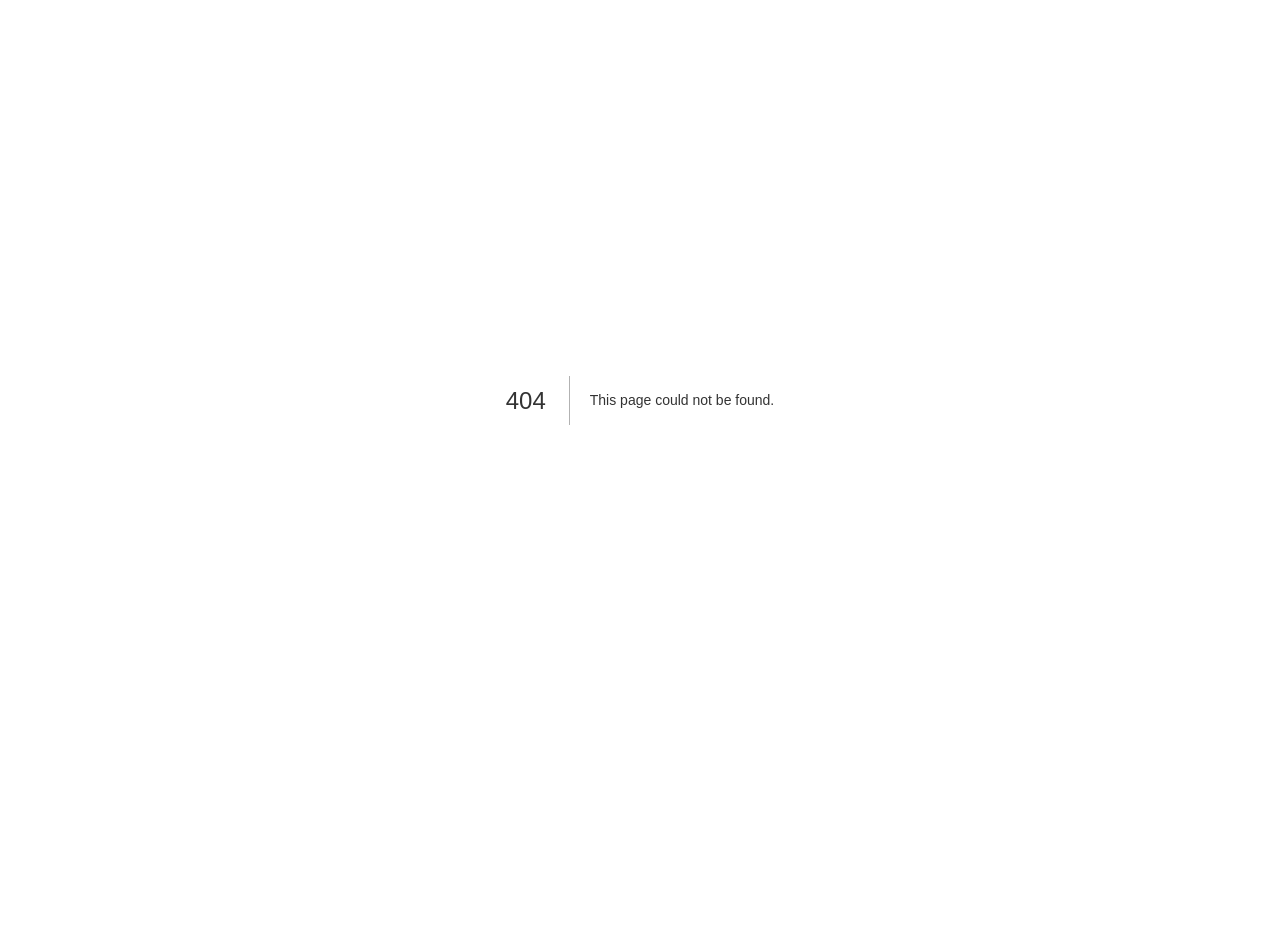
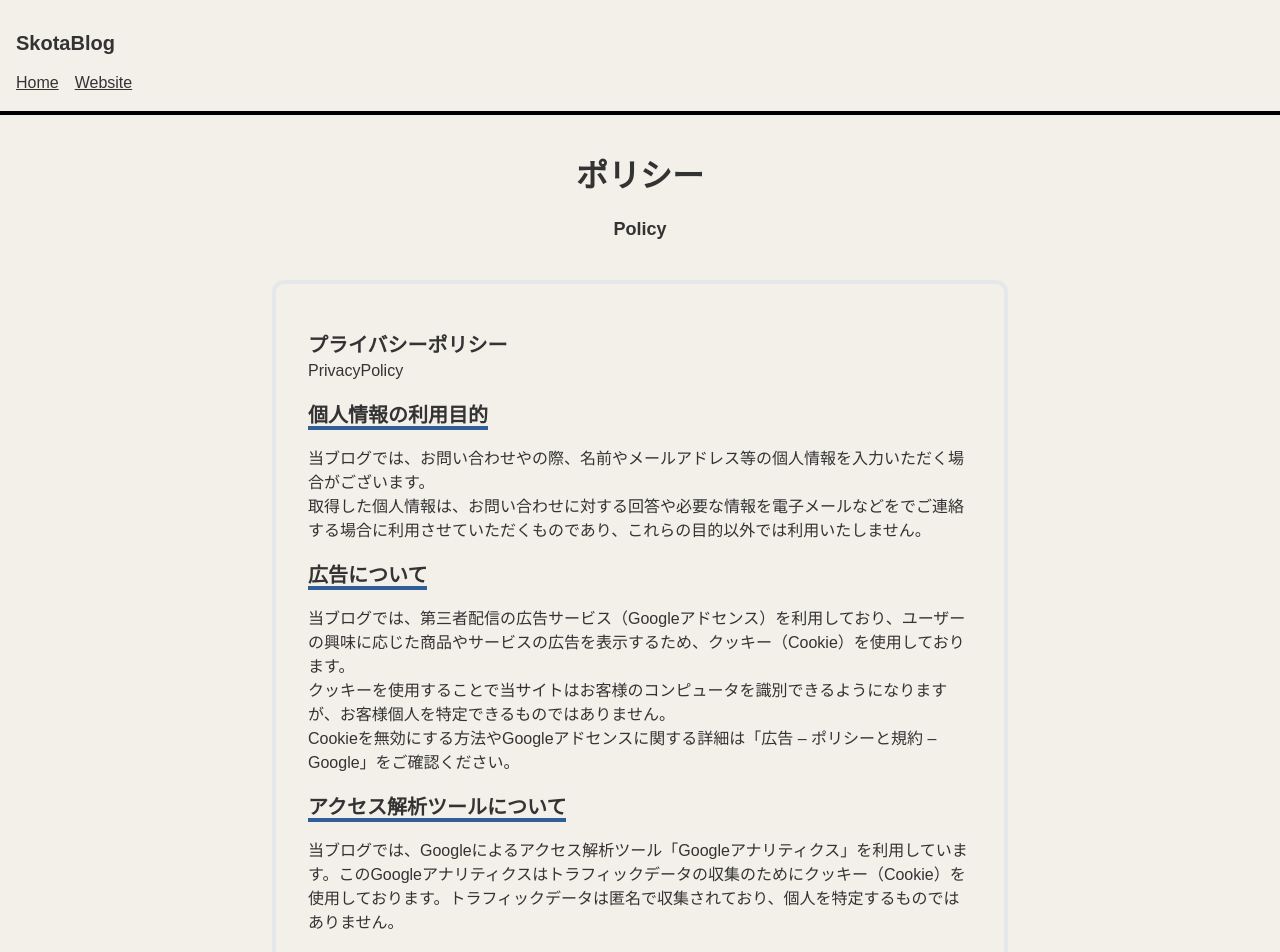
Before and after one commit to Skota11/Blog, a Next.js app: page /policy in a window 1280 px wide. Before the commit this address had no page. Shown: the top 952 px of the page. Before the commit the page ends 800 px from the top, so only its background shows below. Built offline with nearby package versions, Linux system fonts and the light colour scheme; a web font is replaced by a local one.

Commit message:
add_policy

```diff
--- /dev/null
+++ b/src/components/line.tsx
@@ -0,0 +1,7 @@
+export default function Home(props:{content : string}) {
+    return (
+        <>
+        <h2 className="text-xl border-b-4 border-b-blue inline">{props.content}</h2>
+        </>
+    )
+}
--- a/src/pages/index.tsx
+++ b/src/pages/index.tsx
@@ -17,9 +17,6 @@ export default function Home({contents} : {contents:any}) {
         <meta name="description" content="Skota Blog" />
         <meta name="viewport" content="width=device-width, initial-scale=1" />
         <link rel="icon" href="https://avatars.githubusercontent.com/u/91359399" />
-        <link rel="preconnect" href="https://fonts.googleapis.com" />
-<link rel="preconnect" href="https://fonts.gstatic.com" />
-{/* <link href="https://fonts.googleapis.com/css2?family=Poppins:wght@700&display=swap" rel="stylesheet" /> */}
       </Head>
       <main className=''>
         <Header />
@@ -38,7 +35,7 @@ export default function Home({contents} : {contents:any}) {
           <div>
           <span className='text-xl border-b-4 border-b-blue'>Link</span>
           <p><a href="https://skota11.com" target="_blank" rel="noopener noreferrer">MyWebsite</a> | 僕のWebsiteです。お問い合わせなどもこちらからお願いします。</p>
-          <p><Link href="/policy">プライバシーポリシー</Link> | Cookieの使用や広告配信ツールに関するポリシー。必ずご確認ください。</p>
+          <p><Link href="/policy">ポリシー</Link> | Cookieの使用や広告配信ツールなどに関するポリシー。必ずご確認ください。</p>
           </div>
         </div>
        <div className='p-4'>
--- /dev/null
+++ b/src/pages/policy.tsx
@@ -0,0 +1,58 @@
+import Head from 'next/head'
+import Image from 'next/image'
+import Link from 'next/link'
+
+import Avatar from '@mui/material/Avatar';
+
+//libs
+import { client } from "../libs/cms_client";
+//components
+import Header from "../components/header";
+import Line from "../components/line";
+
+export default function Home({contents} : {contents:any}) {
+  return (
+    <>
+      <Head>
+        <title>SkotaBlog</title>
+        <meta name="description" content="Skota Blog" />
+        <meta name="viewport" content="width=device-width, initial-scale=1" />
+        <link rel="icon" href="https://avatars.githubusercontent.com/u/91359399" />
+{/* <link href="https://fonts.googleapis.com/css2?family=Poppins:wght@700&display=swap" rel="stylesheet" /> */}
+      </Head>
+      <main className=''>
+        <Header />
+        <div className='flex place-content-center'>
+        <div className='w-full p-4 max-w-screen-md'>
+            <h1 className='text-center'>ポリシー<br /><span className='text-lg'>Policy</span></h1>
+            <div className='border-4 p-8 rounded-xl my-8'>
+            <h2 className='text-xl mb-0'>プライバシーポリシー</h2>
+            <p className='mt-0'>PrivacyPolicy</p>
+            <Line content="個人情報の利用目的" />
+            <p>当ブログでは、お問い合わせやの際、名前やメールアドレス等の個人情報を入力いただく場合がございます。<br /> 取得した個人情報は、お問い合わせに対する回答や必要な情報を電子メールなどをでご連絡する場合に利用させていただくものであり、これらの目的以外では利用いたしません。</p>
+            <Line content="広告について" />
+            <p>当ブログでは、第三者配信の広告サービス（Googleアドセンス）を利用しており、ユーザーの興味に応じた商品やサービスの広告を表示するため、クッキー（Cookie）を使用しております。<br />クッキーを使用することで当サイトはお客様のコンピュータを識別できるようになりますが、お客様個人を特定できるものではありません。<br />Cookieを無効にする方法やGoogleアドセンスに関する詳細は「広告 – ポリシーと規約 – Google」をご確認ください。</p>
+            <Line content="アクセス解析ツールについて" />
+            <p>当ブログでは、Googleによるアクセス解析ツール「Googleアナリティクス」を利用しています。このGoogleアナリティクスはトラフィックデータの収集のためにクッキー（Cookie）を使用しております。トラフィックデータは匿名で収集されており、個人を特定するものではありません。</p>
+            </div>
+            <div className='border-4 p-8 rounded-xl my-8'>
+            <h2 className='text-xl mb-0'>免責事項</h2>
+            <p className='mt-0'>Disclaimer</p>
+            <p>当ブログからのリンクやバナーなどで移動したサイトで提供される情報、サービス等について一切の責任を負いません。<br />また当ブログのコンテンツ・情報について、できる限り正確な情報を提供するように努めておりますが、正確性や安全性を保証するものではありません。情報が古くなっていることもございます。<br />当サイトに掲載された内容によって生じた損害等の一切の責任を負いかねますのでご了承ください。</p>
+            </div>
+            <div className='border-4 p-8 rounded-xl my-8'>
+            <h2 className='text-xl mb-0'>著作権について</h2>
+            <p className='mt-0'>AboutCopyright</p>
+            <p>当ブログで掲載している文章や画像などにつきましては、無断転載することを禁止します。<br />当ブログは著作権や肖像権の侵害を目的としたものではありません。著作権や肖像権に関して問題がございましたら、お問い合わせフォームよりご連絡ください。</p>
+            </div>
+            <div className='border-4 p-8 rounded-xl my-8'>
+            <h2 className='text-xl mb-0'>リンクについて</h2>
+            <p className='mt-0'>AboutLink</p>
+            <p>当ブログは基本的にリンクフリーです。リンクを行う場合の許可や連絡は不要です。</p>
+            </div>
+            </div>
+        </div>
+      </main>
+    </>
+  )
+}
```
